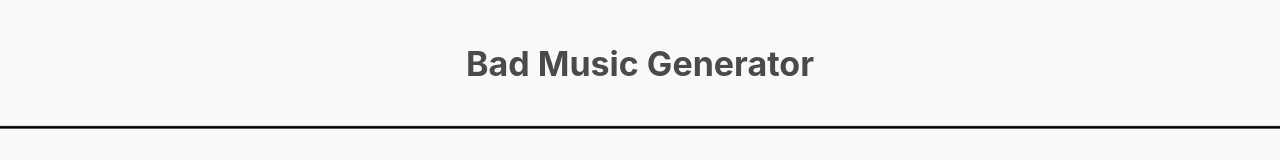
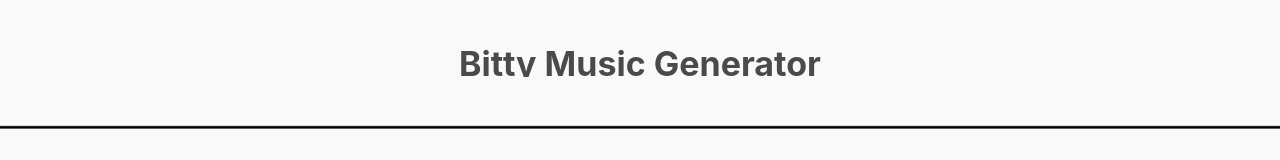
Before and after one commit to Serenacula/music-generator-v2, an Astro site: page / in a window 1280 px wide. Shown: the top 160 px of the page. Built offline with nearby package versions, Linux system fonts and the light colour scheme; Astro itself is replaced by a stand-in of ours.

Commit message:
Bitty Music Generator

```diff
--- a/src/layouts/Layout.astro
+++ b/src/layouts/Layout.astro
@@ -5,7 +5,7 @@
         <meta name="viewport" content="width=device-width" />
         <link rel="icon" type="image/svg+xml" href="/favicon.svg" />
         <meta name="generator" content={Astro.generator} />
-        <title>Astro Basics</title>
+        <title>Bitty Music Generator</title>
     </head>
     <body>
         <slot />
--- a/src/pages/index.astro
+++ b/src/pages/index.astro
@@ -79,7 +79,7 @@
 
 <Layout>
     <main>
-        <h1>Bad Music Generator</h1>
+        <h1>Bitty Music Generator</h1>
         <canvas id="sillyscope" width="1028" class="sillyscope"></canvas>
         <div>
             <button class="play">Play</button>
```
Also changed, not shown: README.md.
